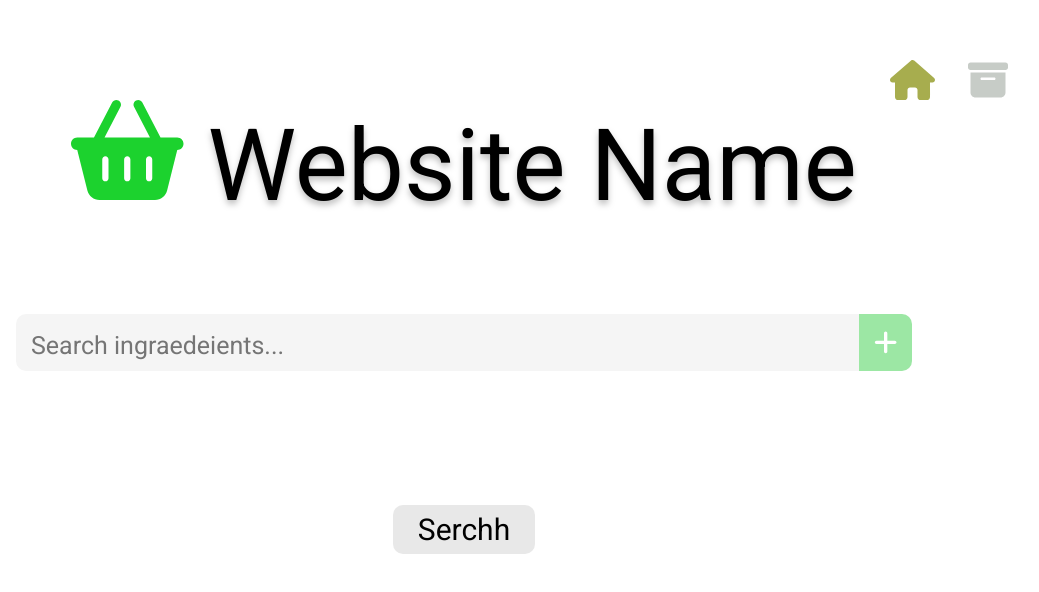
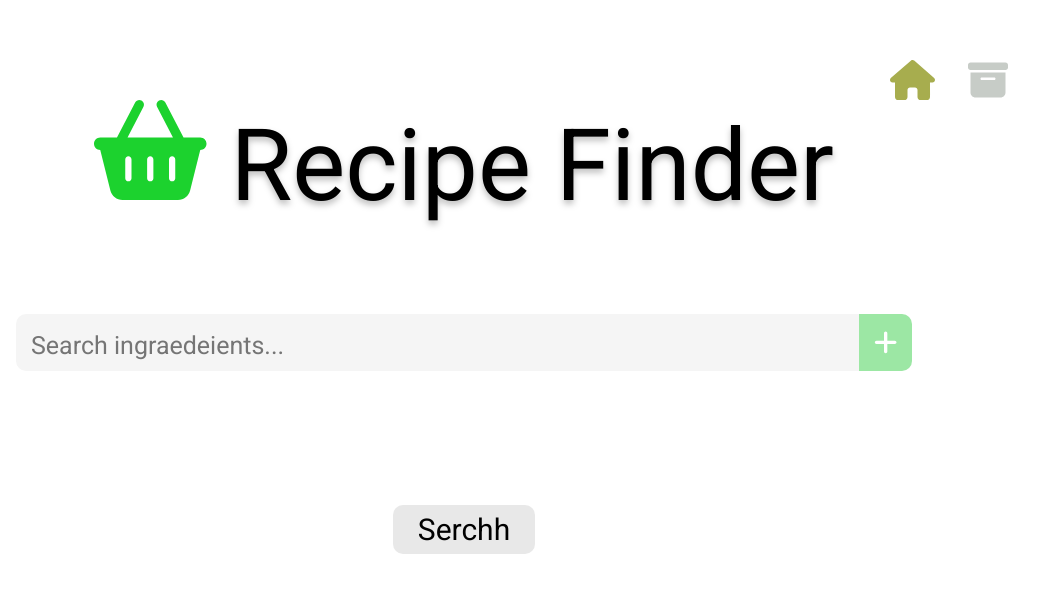
Before and after one commit to HanHanzhi/presentation, a React (Create React App) app: page / in a window 1280 px wide. Shown: the top 592 px of the page, without its empty margins (176-1215 px from the left). Built offline with nearby package versions, Linux system fonts and the light colour scheme.

Commit message:
Replace "Website Name" to "Recipe Finder" (#4)

```diff
--- a/src/components/layout/Header.js
+++ b/src/components/layout/Header.js
@@ -15,7 +15,7 @@ const Header = () => {
         color={COLORS.PRIMARY_GREEN}
         className={headerIcon}
       />
-      <p className={headerTitle}>Website Name</p>
+      <p className={headerTitle}>Recipe Finder</p>
     </div>
   );
 };
```
